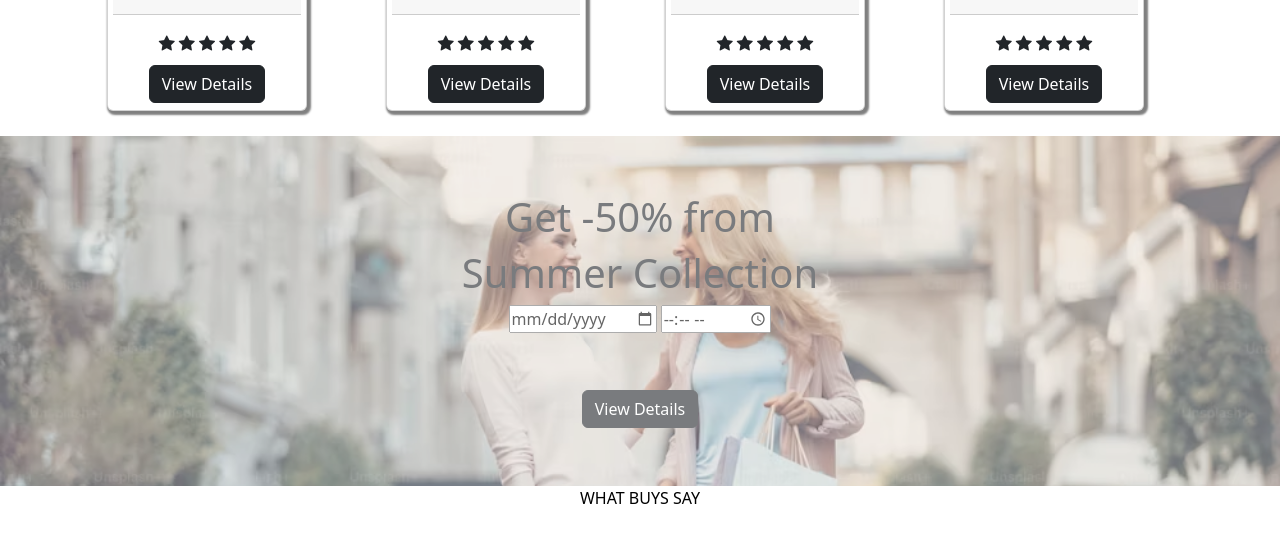
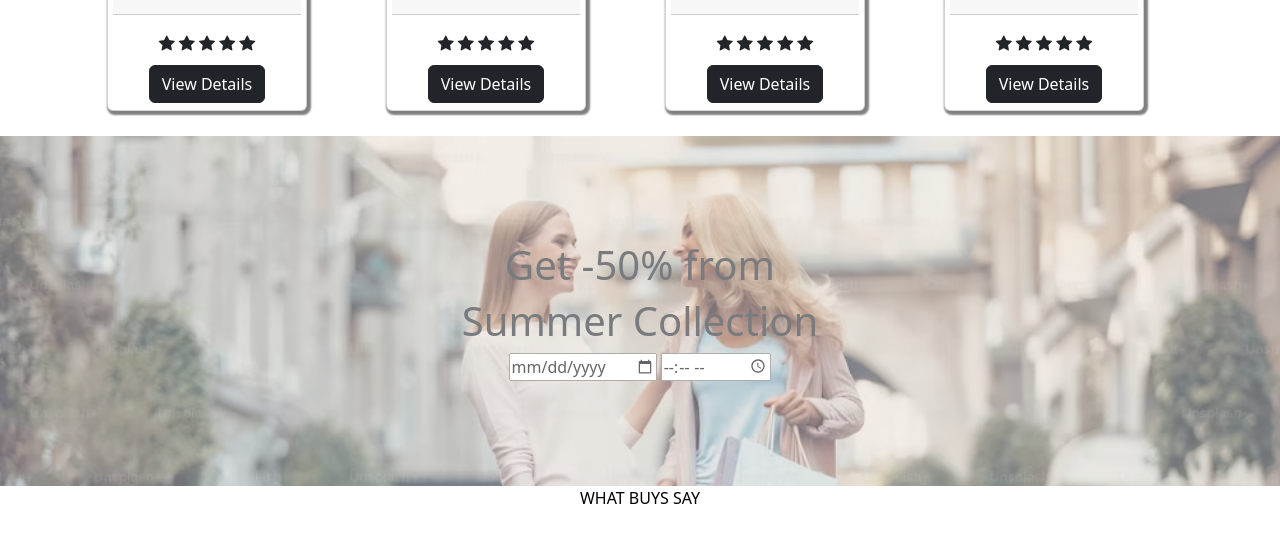
Before and after one commit to sravanracha321/shopping, a plain HTML site: page shopping.html in a window 1280 px wide. Shown: the part 1814-2357 px from the top of the page. Drawn offline with nearby package versions, Linux system fonts and the light colour scheme.

Commit message:
Update shopping.html

```diff
--- a/shopping.html
+++ b/shopping.html
@@ -535,9 +535,7 @@ footer{
         <input type="time">
     </div>
     </div>
-    <div>
-                   <a button class="btn btn-dark"href=".\welcome.html">View Details</a></button>
-                </div>
+
       </div>
     <p>WHAT BUYS SAY</p>
     <h2>latest buys review</h2>
```
